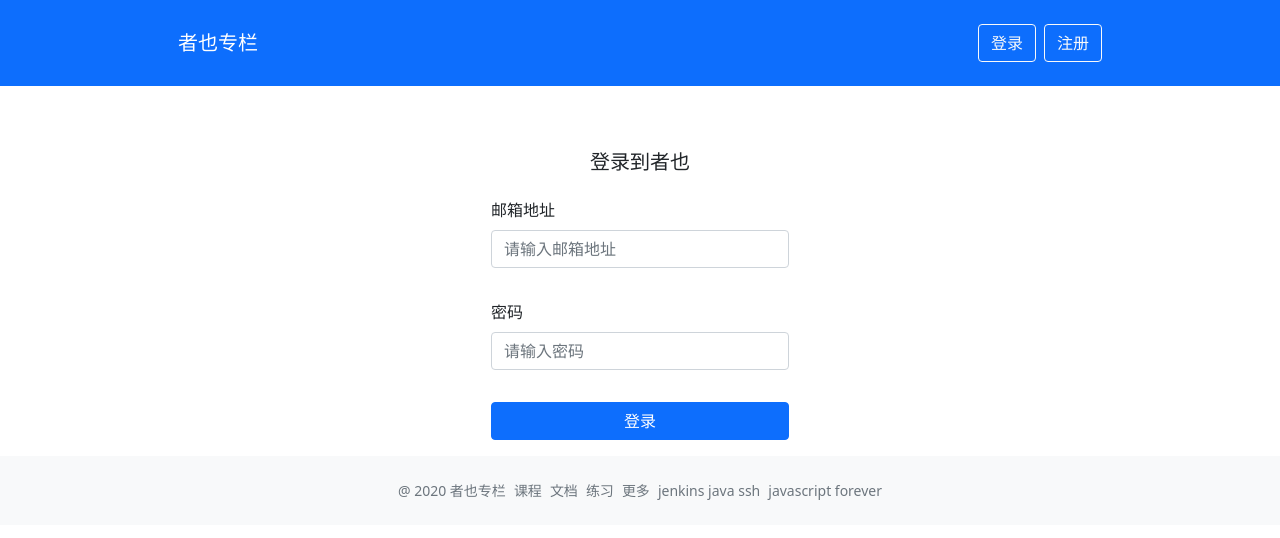
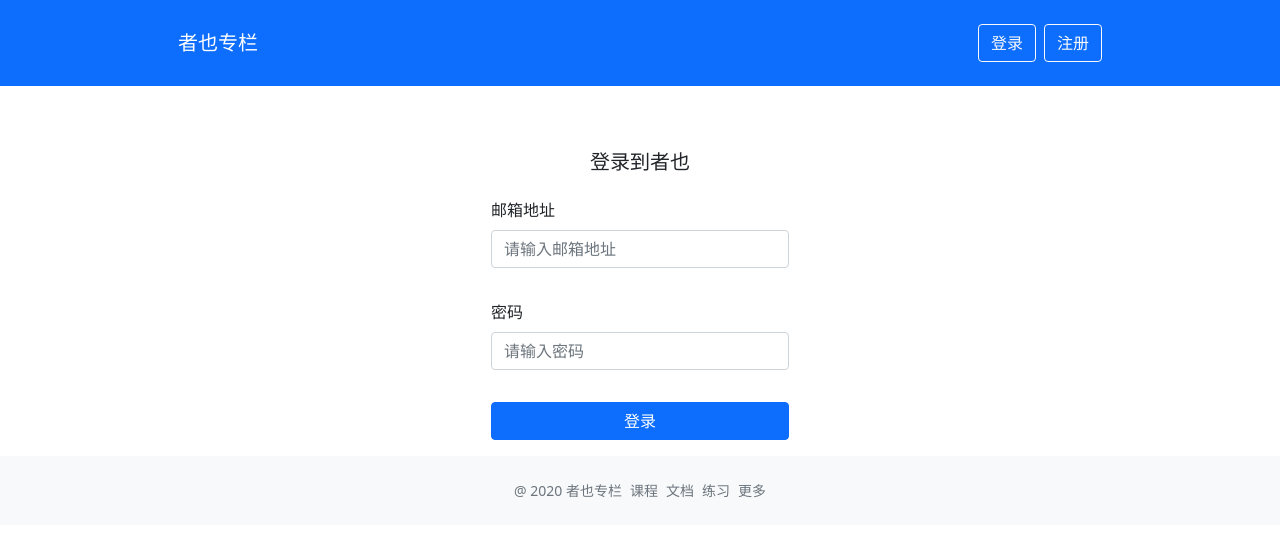
Before and after one commit to 15017662461/zheye, a Vue app: page /login in a window 1280 px wide. Shown: the top 538 px of the page. Built offline with nearby package versions, Linux system fonts and the light colour scheme.

Commit message:
feat: 回滚

```diff
--- a/src/App.vue
+++ b/src/App.vue
@@ -11,8 +11,6 @@
           <li class="list-inline-item">文档</li>
           <li class="list-inline-item">练习</li>
           <li class="list-inline-item">更多</li>
-          <li class="list-inline-item">jenkins java ssh</li>
-          <li class="list-inline-item">javascript forever</li>
         </ul>
       </small>
     </footer>
```
